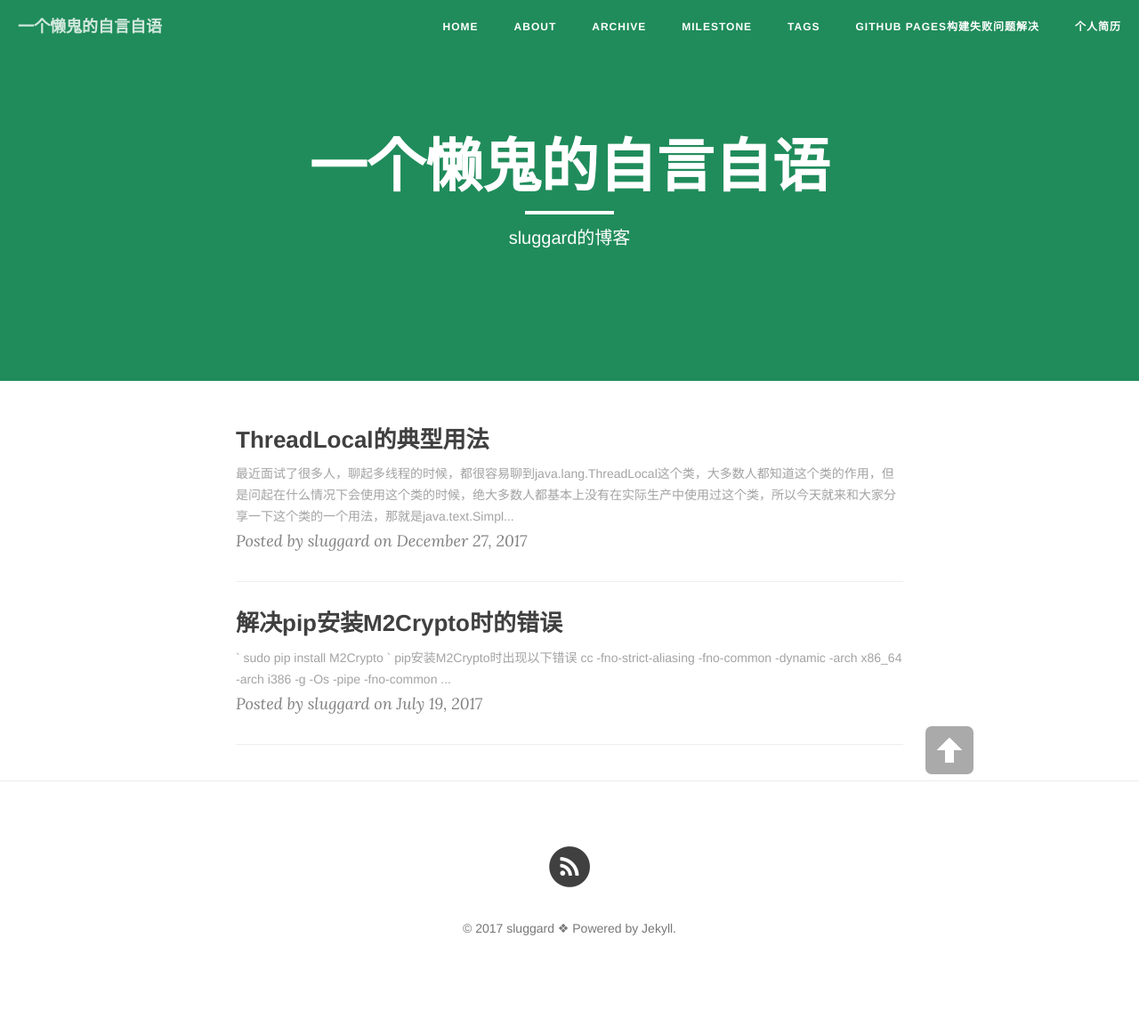
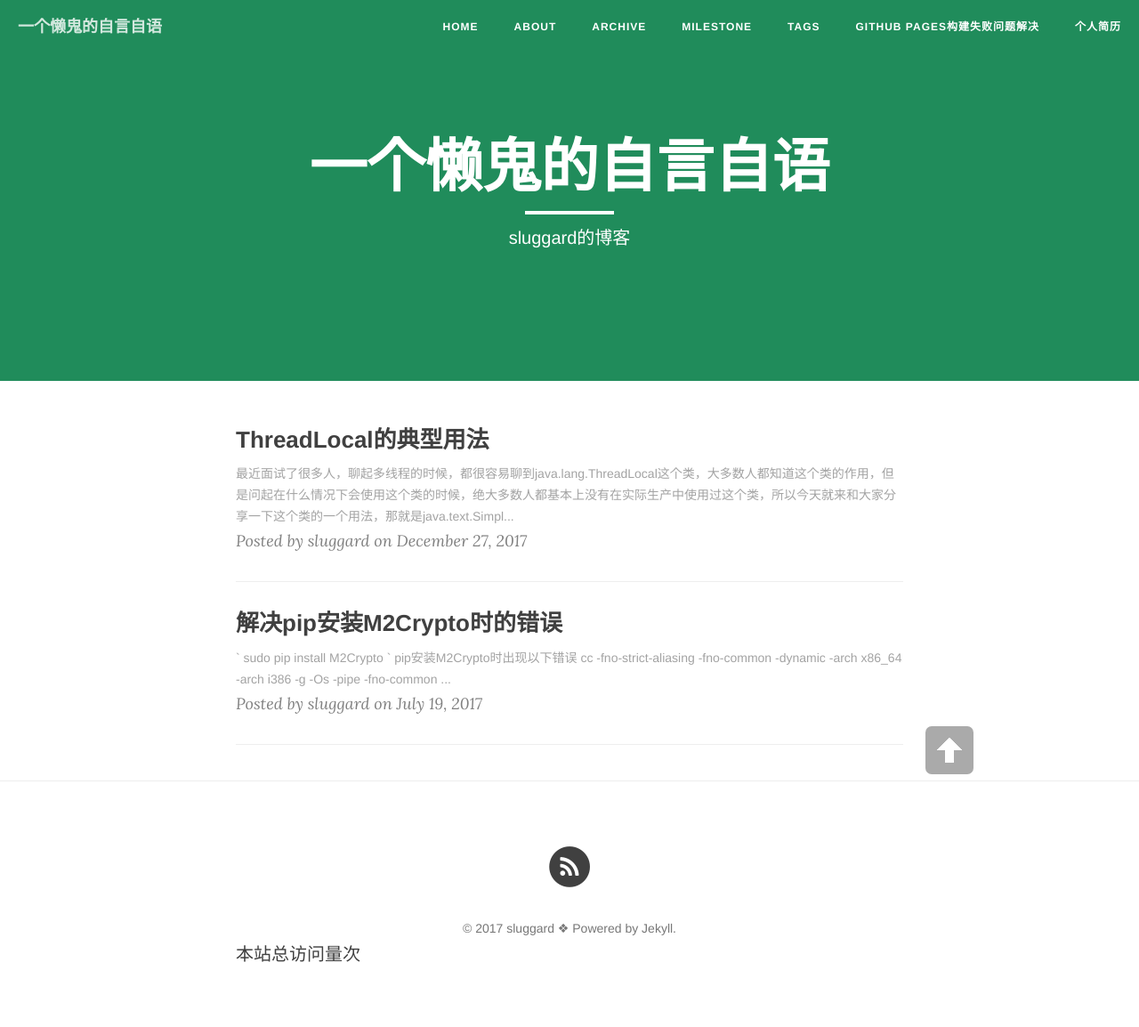
Before and after one commit to sluggard6/sluggard.github.io, a Jekyll site: the page built from index.html, in a window 1280 px wide. Shown: the whole page at 89% size. Built offline with Jekyll 4.4.1, drawn with Linux system fonts in a browser that asks for light colours; nearby versions of some CDN libraries; the list of posts is cut into pages by our own code; comment, search, counter and statistics services are not loaded; before the commit the page ends 1120 px from its top, so only the background shows below that.

Commit message:
新增统计

```diff
--- a/_includes/footer.html
+++ b/_includes/footer.html
@@ -88,6 +88,8 @@
                 <p class="copyright text-muted">
                 &copy; {{ site.time | date: '%Y' }} {{ site.owner.name }} ❖ Powered by Jekyll.
                 </p>
+                <script async src="//dn-lbstatics.qbox.me/busuanzi/2.3/busuanzi.pure.mini.js"></script>
+                <span id="busuanzi_container_site_pv">本站总访问量<span id="busuanzi_value_site_pv"></span>次</span>
             </div>
         </div>
     </div>
```
